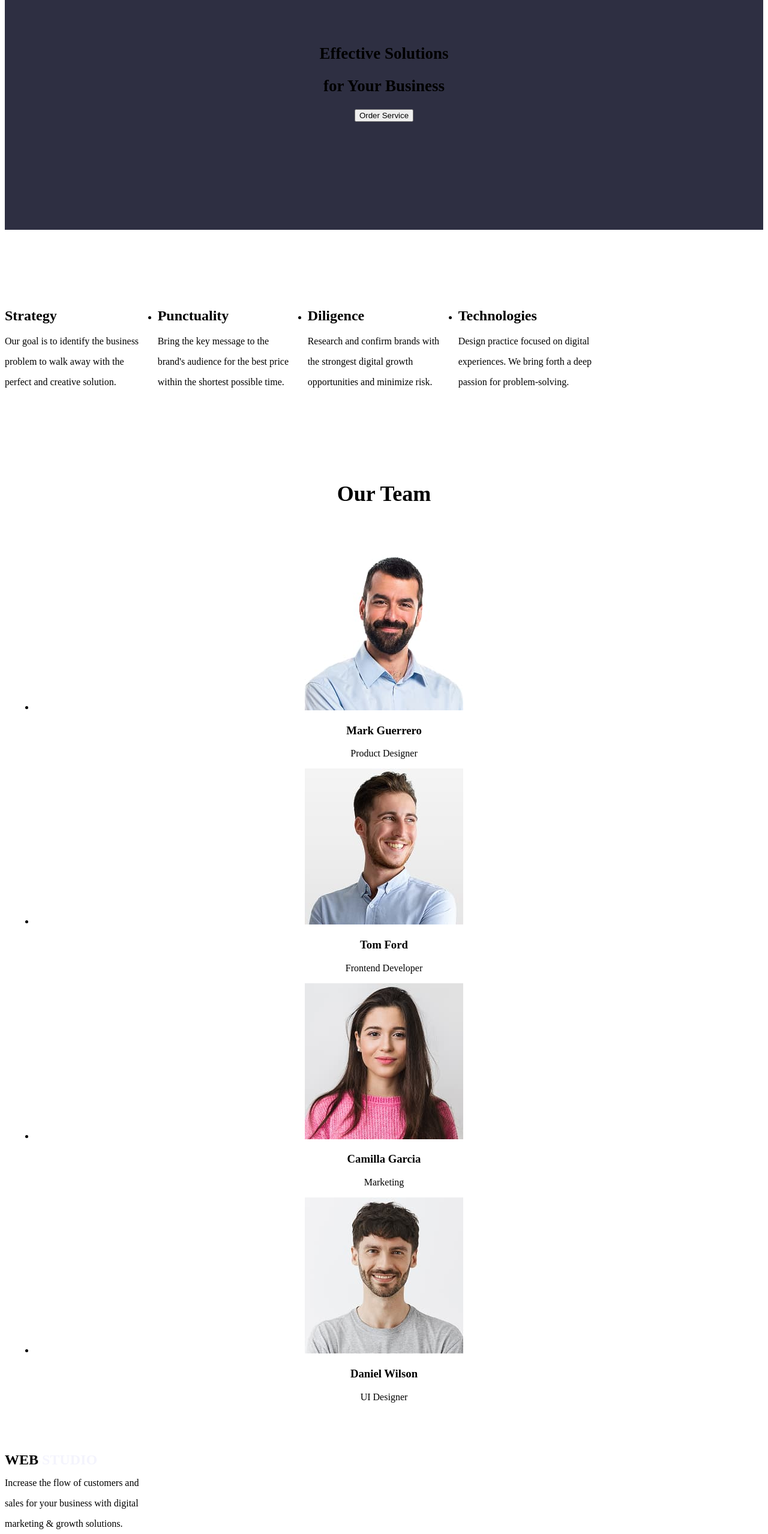
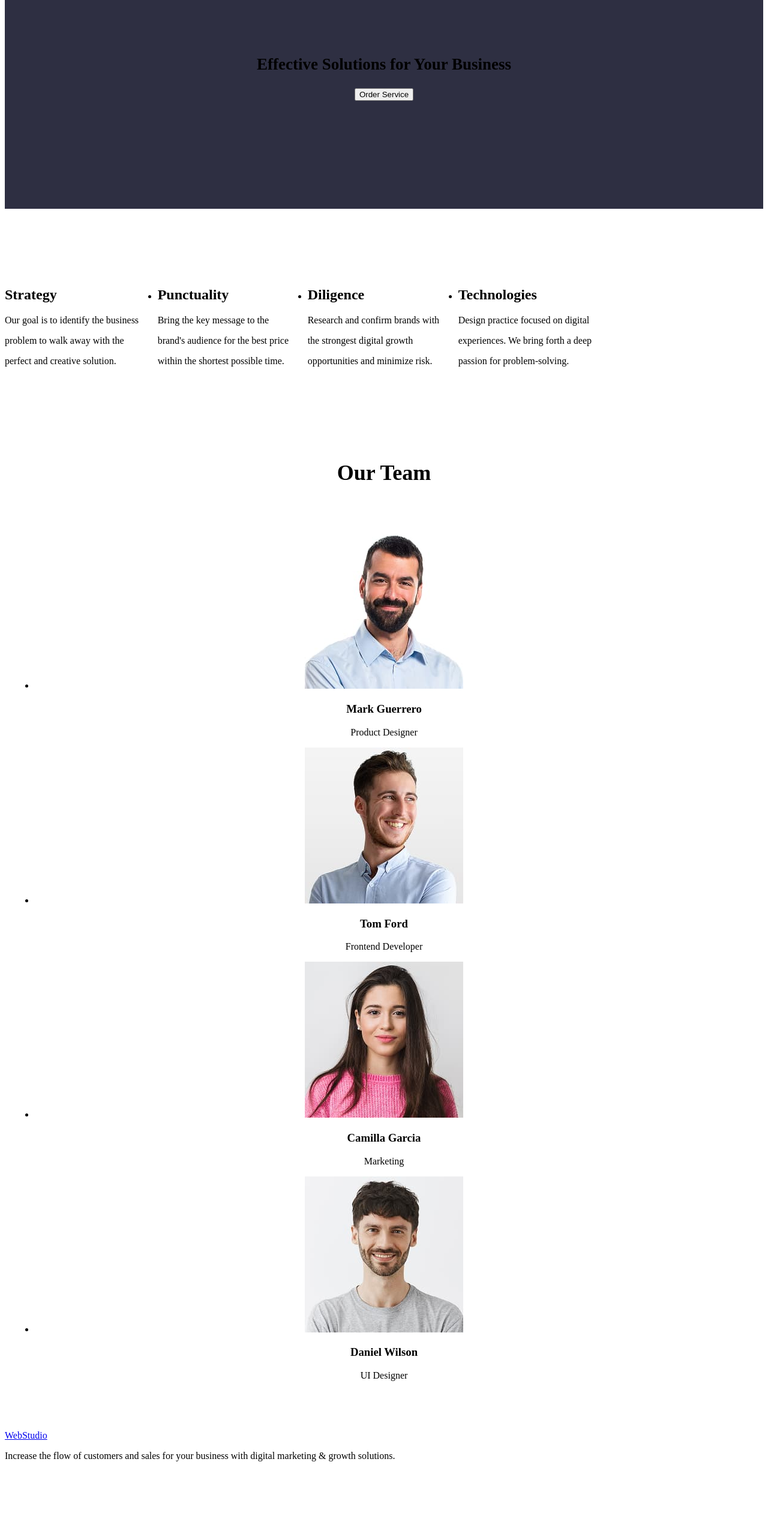
Before and after one commit to IvonLagta/goit-markup-hw-01, a plain HTML site: page index.html in a window 1280 px wide. Shown: the part 240-2797 px from the top of the page at 60% size. After the commit the page ends 2692 px from the top, so only its background shows below. Drawn offline with Linux system fonts and the light colour scheme.

Commit message:
Update index.html

```diff
--- a/index.html
+++ b/index.html
@@ -14,20 +14,22 @@
 <body>
     <header>
         <nav>
-            <a href="./index.html">WEBstudio</a>
+            <a href="./index.html">WebStudio</a>
             <ul>
                 <li><a href="">Studio</a></li>
                 <li><a href="">Portfolio</a></li>
                 <li><a href="#">Contacts</a></li>
             </ul>
+        </nav>
+        <address>
+            <a href="mailto:info@devstudio.com">info@devstudio.com</a>
+            <a href="tel:+110001111111">+11 (000) 111-11-11</a>
+        </address>
     </header>
     <main>
         <section style="padding: 180px 0; text-align: center; background-color:#2E2F42; font-size: 18px;">
             <h1>
-                Effective Solutions
-            </h1>
-            <h1>
-                for Your Business
+                Effective Solutions for Your Business
             </h1>
             <button type="button">
                 Order Service
@@ -88,13 +90,8 @@
         </section>
     </main>
     <footer>
-        <h2 style="margin: 0; display: inline;">
-            WEB
-            <span style="color: #F4F4FD;">STUDIO</span>
-        </h2>
-        <p>Increase the flow of customers and</p>
-        <P>sales for your business with digital</P>
-        <P>marketing & growth solutions.</P>
+        <a href="./index.html">WebStudio</a>
+        <p>Increase the flow of customers and sales for your business with digital marketing & growth solutions.</P>
     </footer>
 </body>
 </html>
```
